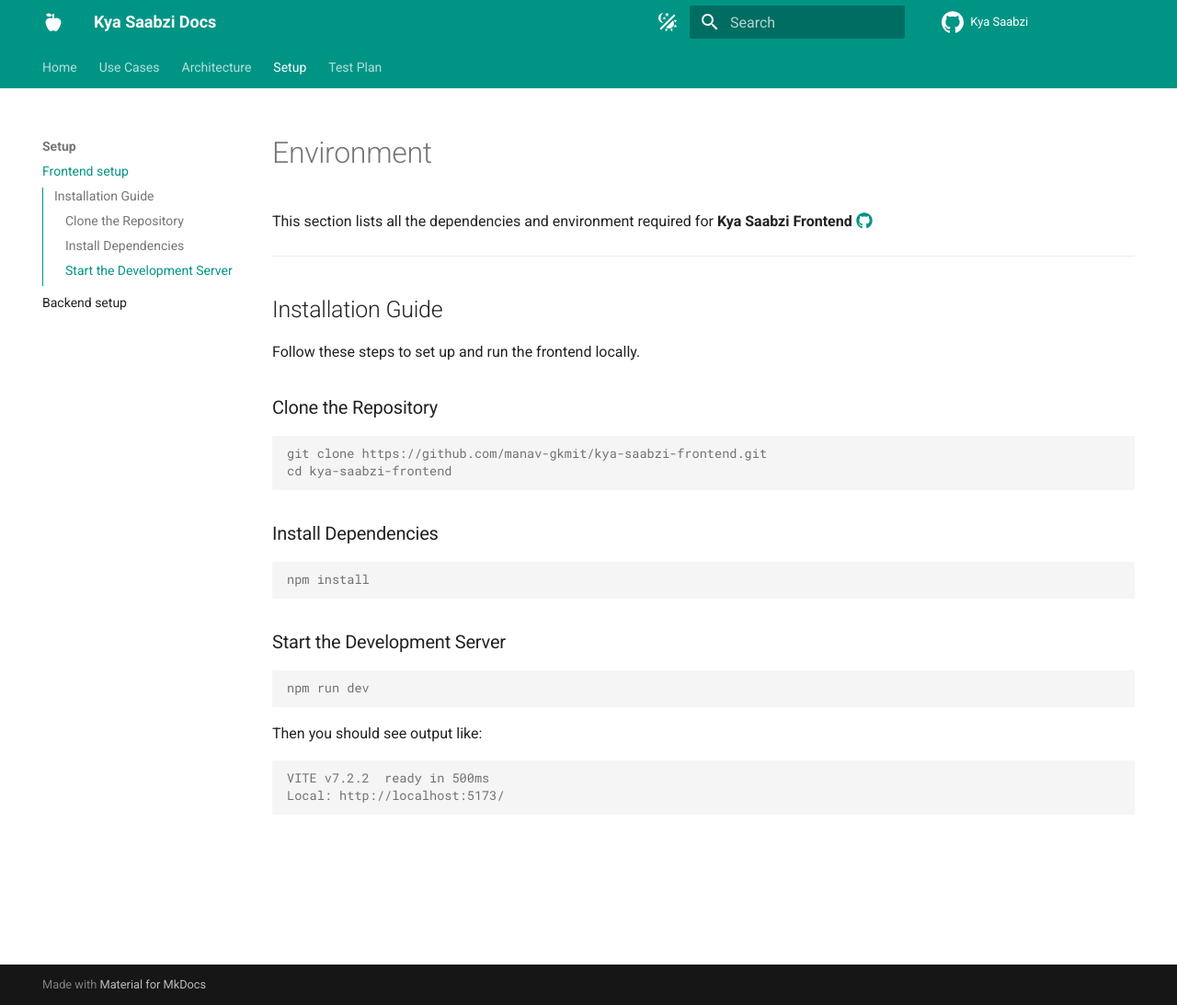
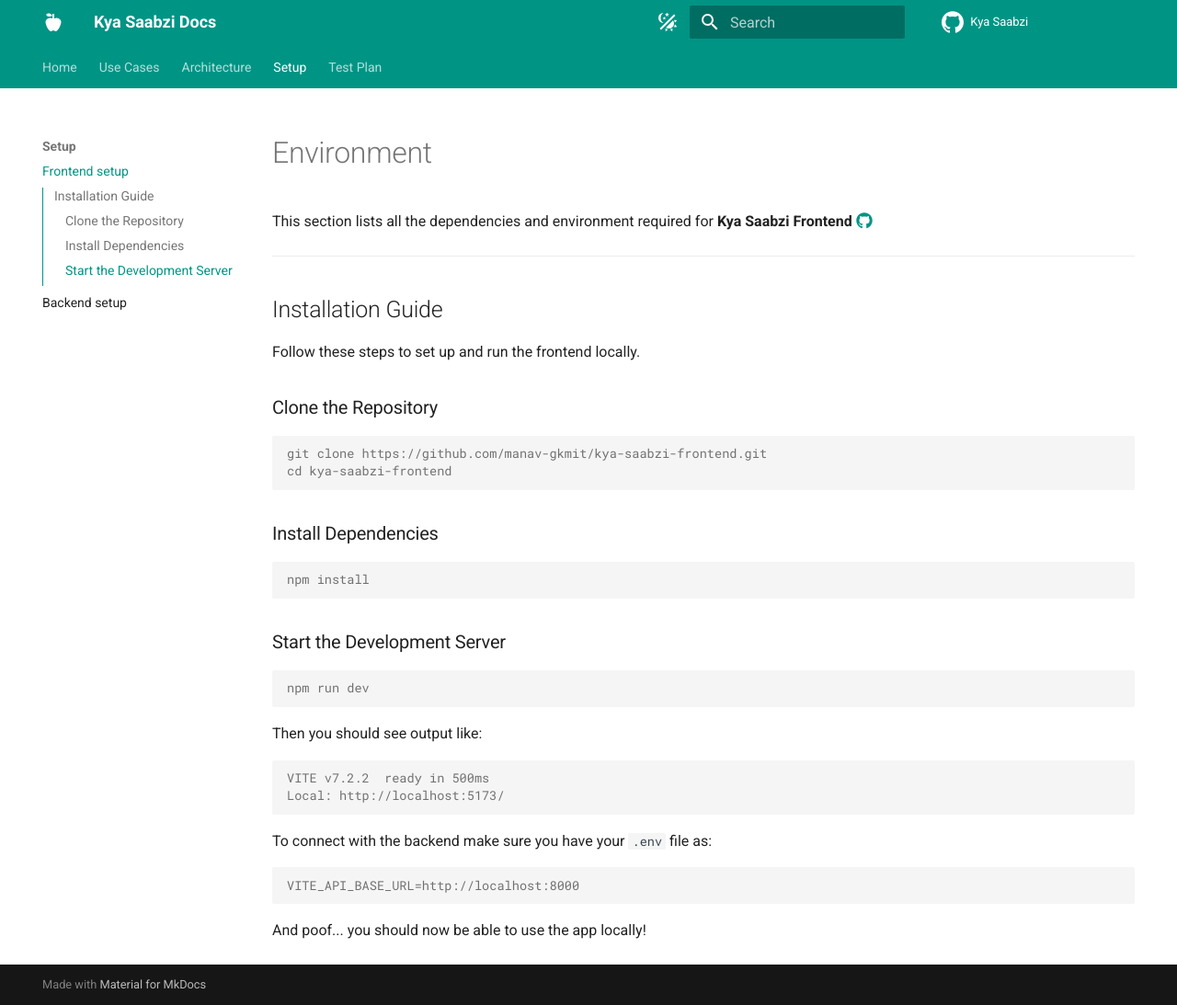
Before and after one commit to manav-gkmit/kya-saabzi-docs, an MkDocs documentation site: the page built from docs/setup/frontend.md, in a window 1280 px wide and 1093 px high. Shown: the whole window at 92% size. Built offline with MkDocs 1.6.1 and Material for MkDocs 9.7.7, drawn with Linux system fonts in a browser that asks for light colours; comment, search, counter and statistics services are not loaded.

Commit message:
Update setup

````diff
--- a/docs/setup/frontend.md
+++ b/docs/setup/frontend.md
@@ -33,3 +33,11 @@
 VITE v7.2.2  ready in 500ms
 Local: http://localhost:5173/
 ```
+
+To connect with the backend make sure you have your `.env` file as:
+
+```console
+VITE_API_BASE_URL=http://localhost:8000
+```
+
+And poof... you should now be able to use the app locally!
````
Also changed, not shown: docs/setup/backend.md (+1 -0 lines).
